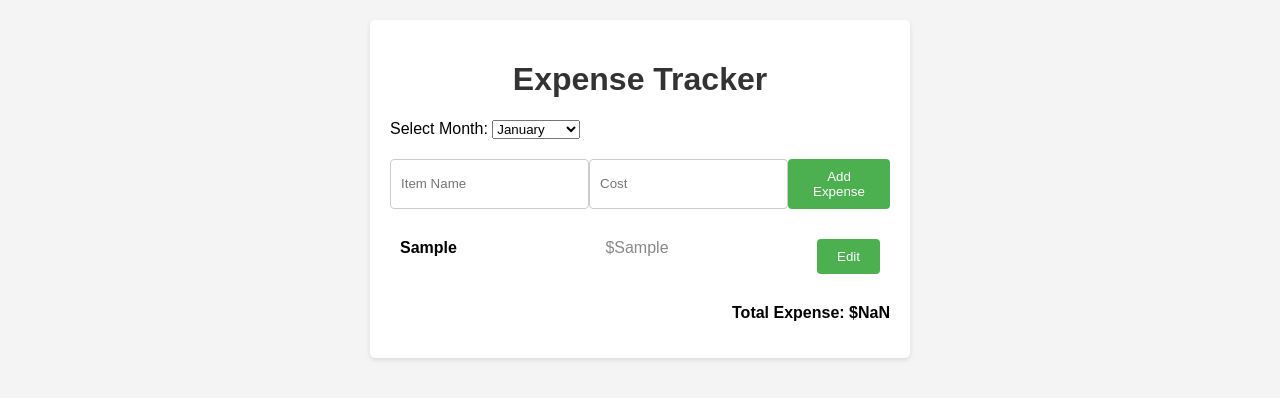
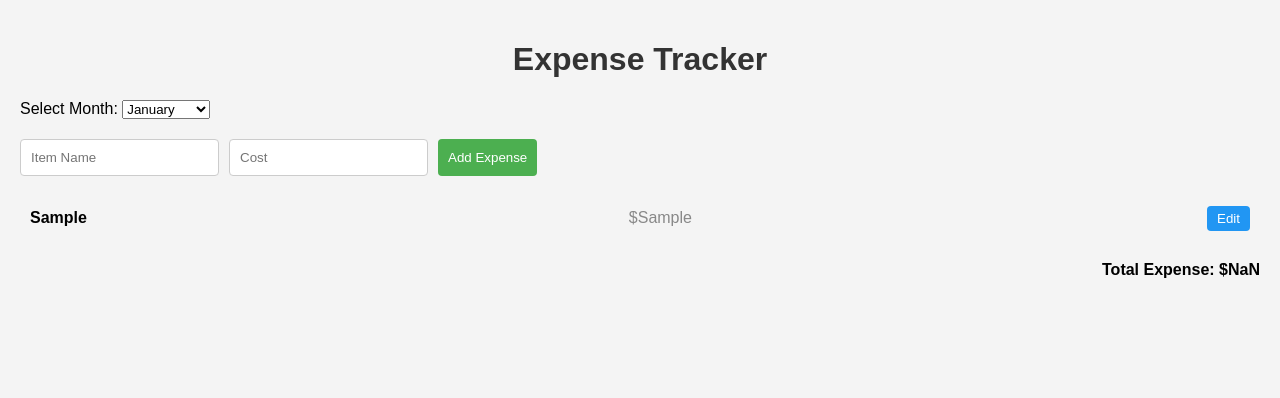
Before and after one commit to msmsitba/Expense-Tracker-App, a plain HTML site: page index.html in a window 1280 px wide. Both pictures are taken after typing "Sample", "Sample" into the empty fields and a click on the button "Add Expense". Drawn offline with Linux system fonts and the light colour scheme.

Commit message:
Update styles.css

```diff
--- a/styles.css
+++ b/styles.css
@@ -6,12 +6,9 @@ body {
 }
 
 .container {
-    max-width: 500px;
-    margin: 20px auto;
-    background-color: #fff;
+  max-width: 100%;
   padding: 20px;
-    border-radius: 5px;
-    box-shadow: 0 2px 5px rgba(0, 0, 0, 0.1);
+  box-sizing: border-box;
 }
 
 h1 {
@@ -25,18 +22,19 @@ body {
 
 form {
   display: flex;
+  flex-direction: column;
   margin-bottom: 20px;
 }
 
 input[type="text"] {
-    flex: 1;
   padding: 10px;
+  margin-bottom: 10px;
   border: 1px solid #ccc;
   border-radius: 4px;
 }
 
 button {
-    padding: 10px 20px;
+  padding: 10px;
   background-color: #4caf50;
   color: #fff;
   border: none;
@@ -51,6 +49,7 @@ body {
 .expense-item {
   display: flex;
   justify-content: space-between;
+  align-items: center;
   padding: 10px;
   border-bottom: 1px solid #ccc;
 }
@@ -65,9 +64,36 @@ body {
 
 .expense-cost {
   color: #888;
+  text-align: right;
+  flex: 0 0 100px;
+}
+
+.edit-btn {
+  margin-left: 10px;
+  padding: 5px 10px;
+  background-color: #2196f3;
+  color: #fff;
+  border: none;
+  border-radius: 4px;
+  cursor: pointer;
 }
 
 .total-expense {
   text-align: right;
   font-weight: bold;
 }
+
+@media screen and (min-width: 480px) {
+  form {
+    flex-direction: row;
+  }
+
+  input[type="text"] {
+    margin-right: 10px;
+    margin-bottom: 0;
+  }
+
+  button {
+    width: auto;
+  }
+}
```
Lines whose indentation alone changed are shown as unchanged.
